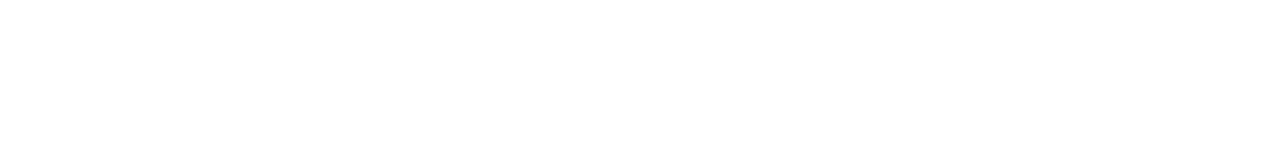
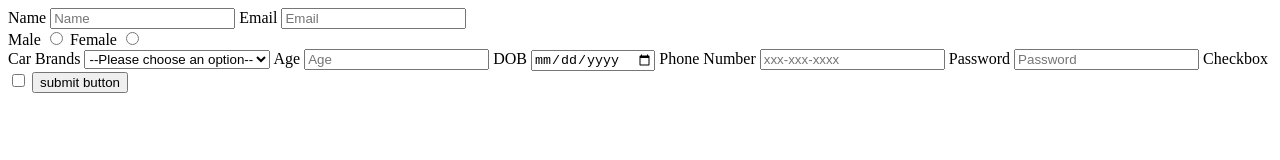
Before and after one commit to acciojob/signup-form-car-shubhamptdr, a website: page main.html in a window 1280 px wide. Drawn offline with Linux system fonts and the light colour scheme.

Commit message:
created a submission

```diff
--- a/main.html
+++ b/main.html
@@ -10,7 +10,63 @@
 	<!-- the entire body must be written by student -->
     <script type="text/javascript" src="./script.js">
 </script>
+<form method="post">
+      <label for="name"> Name</label>
+      <input type="text" id="name" name="name" placeholder="Name" required />
 
+      <label for="email"> Email</label>
+      <input
+        type="email"
+        id="email"
+        name="email"
+        placeholder="Email"
+        required
+      />
+
+      <div>
+        <label for="gender_m"> Male</label>
+        <input type="radio" id="gender_m" name="gender" required />
+        <label for="gender_f"> Female</label>
+        <input type="radio" id="gender_f" name="gender" required />
+      </div>
+
+      <label for="cars">Car Brands</label>
+      <select id="cars">
+        <option value="">--Please choose an option--</option>
+        <option value="BMW">BMW</option>
+        <option value="Audi">Audi</option>
+        <option value="Mercedez">Mercedez</option>
+      </select>
+
+      <label for="age"> Age</label>
+      <input type="number" id="age" name="age" placeholder="Age" required />
+
+      <label for="dob"> DOB</label>
+      <input type="date" id="dob" name="dob" required />
+
+      <label for="tel">Phone Number</label>
+      <input
+        type="number"
+        id="tel"
+        name="dob"
+        placeholder="xxx-xxx-xxxx"
+        required
+      />
+
+      <label for="password"> Password</label>
+      <input
+        type="password"
+        id="password"
+        name="password"
+        placeholder="Password"
+        required
+      />
+
+      <label for="tos"> Checkbox</label>
+      <input type="checkbox" id="tos" name="tos" required />
+
+      <button type="submit">submit button</button>
+    </form>
 </body>
 
 </html>
```
